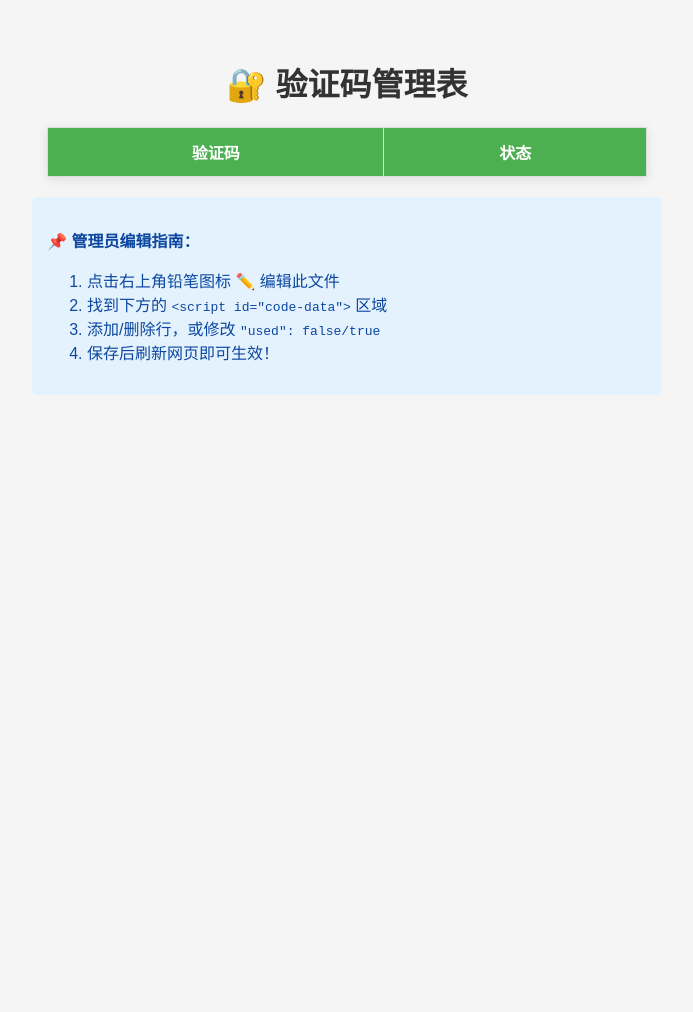
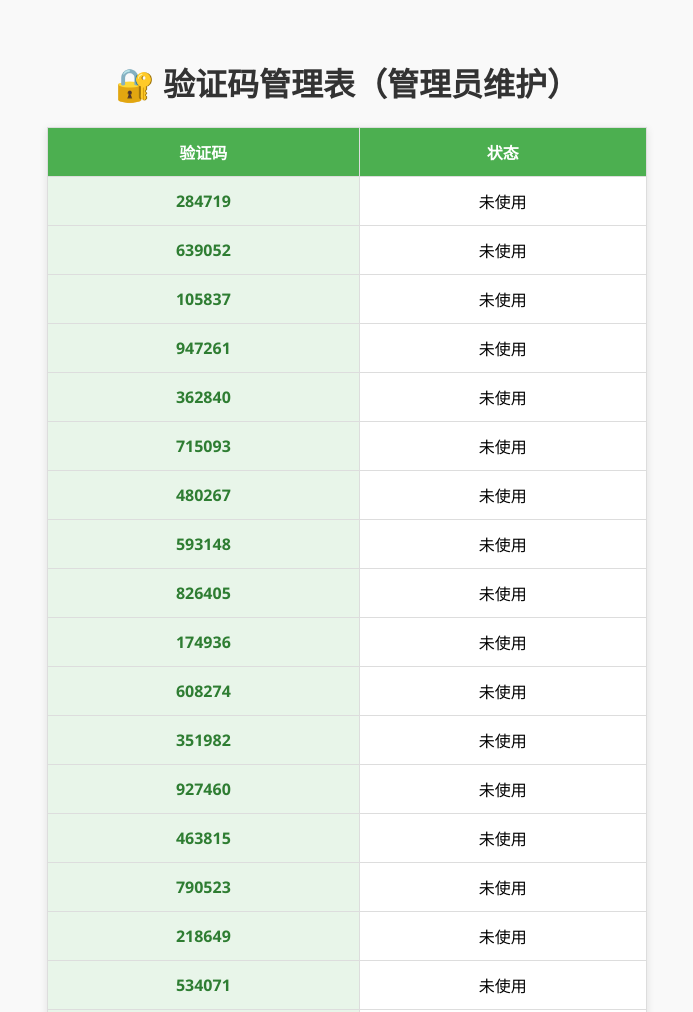
Before and after one commit to xushiqi-cloud/xushiqi-cloud.github.io, a plain HTML site: page codes.html in a window 1280 px wide. Shown: the top 1012 px of the page, without its empty margins (293-986 px from the left). Before the commit the page ends 800 px from the top, so only its background shows below. Drawn offline with Linux system fonts and the light colour scheme.

Commit message:
Update codes.html

```diff
--- a/codes.html
+++ b/codes.html
@@ -5,51 +5,102 @@
   <meta name="viewport" content="width=device-width, initial-scale=1.0"/>
   <title>验证码管理</title>
   <style>
-    body { font-family: sans-serif; background: #f5f5f5; padding: 30px; }
-    h1 { text-align: center; color: #333; }
+    body {
+      font-family: "Segoe UI", sans-serif;
+      background-color: #f9f9f9;
+      padding: 30px;
+    }
+    h1 {
+      text-align: center;
+      color: #333;
+    }
     table {
-      width: 600px; margin: 20px auto; border-collapse: collapse;
-      background: white; box-shadow: 0 2px 10px rgba(0,0,0,0.1);
+      width: 600px;
+      margin: 20px auto;
+      border-collapse: collapse;
+      box-shadow: 0 2px 8px rgba(0,0,0,0.1);
+      background: white;
     }
-    th, td { padding: 12px; text-align: center; border: 1px solid #ddd; }
-    th { background: #4CAF50; color: white; }
-    .unused { background-color: #e8f5e9; color: #2e7d32; font-weight: bold; }
-    .used { background-color: #ffebee; color: #c62828; text-decoration: line-through; }
+    th, td {
+      padding: 12px 16px;
+      text-align: center;
+      border: 1px solid #ddd;
+    }
+    th {
+      background-color: #4CAF50;
+      color: white;
+    }
+    .unused td:first-child {
+      background-color: #e8f5e9;
+      color: #2e7d32;
+      font-weight: bold;
+    }
+    .used td:first-child {
+      background-color: #ffebee;
+      color: #c62828;
+      text-decoration: line-through;
+    }
     .note {
-      max-width: 600px; margin: 20px auto; padding: 15px;
-      background: #e3f2fd; border-radius: 6px; color: #0d47a1;
+      max-width: 600px;
+      margin: 30px auto;
+      padding: 15px;
+      background: #e3f2fd;
+      border-radius: 6px;
+      color: #0d47a1;
     }
   </style>
 </head>
 <body>
-  <h1>🔐 验证码管理表</h1>
+  <h1>🔐 验证码管理表（管理员维护）</h1>
+
   <table id="codeTable">
-    <thead><tr><th>验证码</th><th>状态</th></tr></thead>
+    <thead>
+      <tr>
+        <th>验证码</th>
+        <th>状态</th>
+      </tr>
+    </thead>
     <tbody id="tableBody"></tbody>
   </table>
 
   <div class="note">
-    <p><strong>📌 管理员编辑指南：</strong></p>
+    <p><strong>📌 管理员操作指南：</strong></p>
     <ol>
       <li>点击右上角铅笔图标 ✏️ 编辑此文件</li>
       <li>找到下方的 <code>&lt;script id="code-data"&gt;</code> 区域</li>
-      <li>添加/删除行，或修改 <code>"used": false/true</code></li>
-      <li>保存后刷新网页即可生效！</li>
+      <li>添加/删除行，或修改 <code>"used": false</code> 为 <code>true</code></li>
+      <li>保存后刷新页面即可生效（全球实时同步）</li>
     </ol>
   </div>
 
-  <!-- 数据区（你只需编辑这里！） -->
+  <!-- ⬇️ 只需编辑这里的数据！格式：{"code": "123456", "used": false} -->
   <script id="code-data" type="application/json">
   [
-    {"code": "123456", "used": false},
-    {"code": "789012", "used": false},
-    {"code": "113233", "used": true},
-
+    {"code": "284719", "used": false},
+    {"code": "639052", "used": false},
+    {"code": "105837", "used": false},
+    {"code": "947261", "used": false},
+    {"code": "362840", "used": false},
+    {"code": "715093", "used": false},
+    {"code": "480267", "used": false},
+    {"code": "593148", "used": false},
+    {"code": "826405", "used": false},
+    {"code": "174936", "used": false},
+    {"code": "608274", "used": false},
+    {"code": "351982", "used": false},
+    {"code": "927460", "used": false},
+    {"code": "463815", "used": false},
+    {"code": "790523", "used": false},
+    {"code": "218649", "used": false},
+    {"code": "534071", "used": false},
+    {"code": "862394", "used": false},
+    {"code": "149726", "used": false},
+    {"code": "675180", "used": false}
   ]
   </script>
 
+  <!-- 自动渲染表格 -->
   <script>
-    // 自动渲染表格
     const data = JSON.parse(document.getElementById('code-data').textContent);
     const tbody = document.getElementById('tableBody');
     data.forEach(item => {
```
